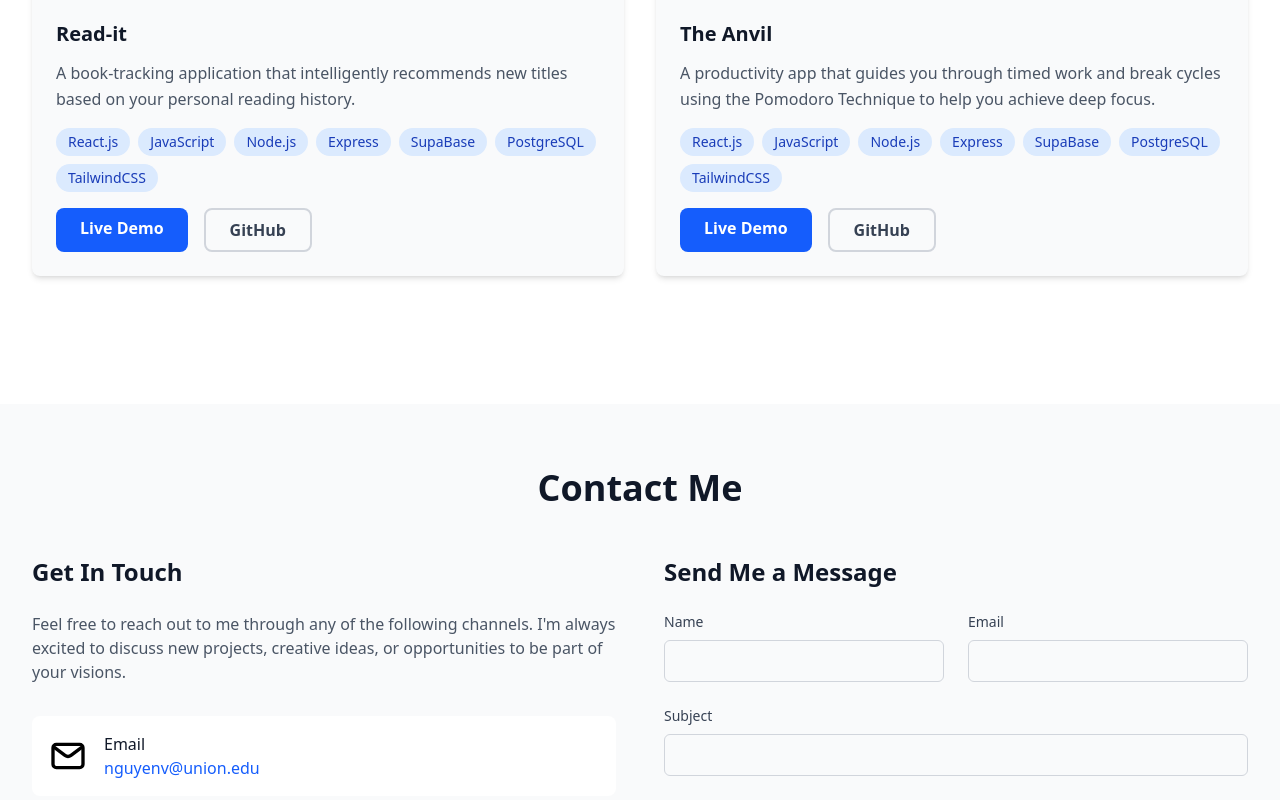
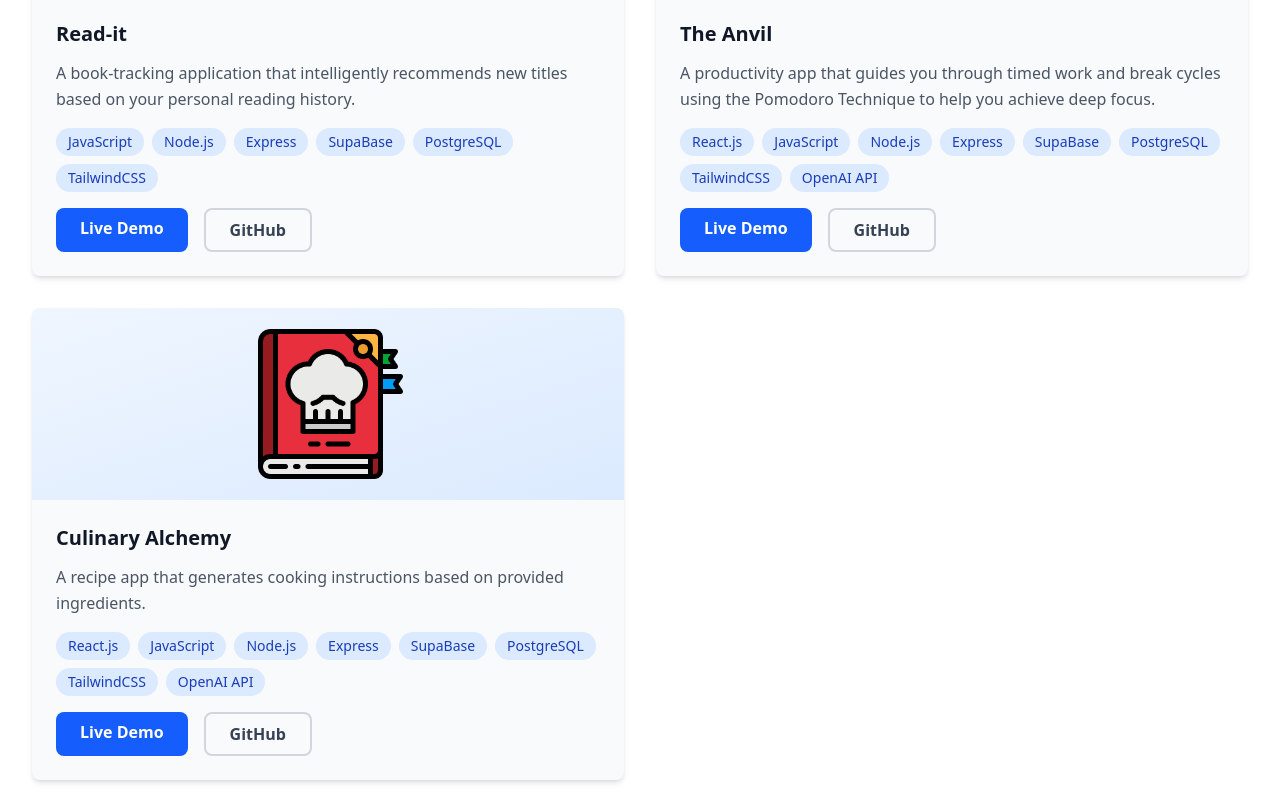
Before and after one commit to Hieuuum/my-portfolio, a React (Vite) app: page / in a window 1280 px wide. Shown: the part 3440-4240 px from the top of the page. Built offline with nearby package versions, Linux system fonts and the light colour scheme.

Commit message:
Update projects

```diff
--- a/src/components/Projects.jsx
+++ b/src/components/Projects.jsx
@@ -9,7 +9,6 @@ const Projects = () => {
 			iconSrc:
 				"https://cdn-editing-temp.picsart.com/editing-temp-landings/30026655-975b-4ebd-93a4-61fd399bc5fb.png",
 			technologies: [
-				"React.js",
 				"JavaScript",
 				"Node.js",
 				"Express",
@@ -34,6 +33,26 @@ const Projects = () => {
 				"SupaBase",
 				"PostgreSQL",
 				"TailwindCSS",
+				"OpenAI API",
+			],
+			liveUrl: "https://the-anvil.vercel.app",
+			githubUrl: "https://github.com/Hieuuum/the-anvil",
+			featured: true,
+		},
+		{
+			title: "Culinary Alchemy",
+			description:
+				"A recipe app that generates cooking instructions based on provided ingredients.",
+			iconSrc: "/recipe-icon.png",
+			technologies: [
+				"React.js",
+				"JavaScript",
+				"Node.js",
+				"Express",
+				"SupaBase",
+				"PostgreSQL",
+				"TailwindCSS",
+				"OpenAI API",
 			],
 			liveUrl: "https://the-anvil.vercel.app",
 			githubUrl: "https://github.com/Hieuuum/the-anvil",
```
Also changed, not shown: public/recipe-icon.png (added).
